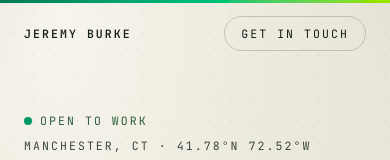
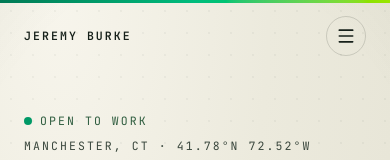
Before and after one commit to jburke860/portfolio, a Next.js app: page / in a window 390 px wide. Shown: the top 160 px of the page. Built offline with nearby package versions, Linux system fonts and the light colour scheme.

Commit message:
Add mobile hamburger nav menu

```diff
--- a/components/site/site-nav.tsx
+++ b/components/site/site-nav.tsx
@@ -1,6 +1,7 @@
 "use client";
 
 import { useEffect, useState } from "react";
+import { Menu, X } from "lucide-react";
 
 const LINKS = [
   { id: "work", label: "Work" },
@@ -13,6 +14,7 @@ const LINKS = [
 export function SiteNav({ name }: { name: string }) {
   const [scrolled, setScrolled] = useState(false);
   const [active, setActive] = useState<string>("");
+  const [open, setOpen] = useState(false);
 
   useEffect(() => {
     const onScroll = () => setScrolled(window.scrollY > 24);
@@ -37,10 +39,29 @@ export function SiteNav({ name }: { name: string }) {
     return () => observer.disconnect();
   }, []);
 
+  // Close the mobile menu on Escape, and auto-close once we cross into the
+  // desktop breakpoint (where the full nav takes over).
+  useEffect(() => {
+    if (!open) return;
+    const onKey = (e: KeyboardEvent) => {
+      if (e.key === "Escape") setOpen(false);
+    };
+    const mq = window.matchMedia("(min-width: 768px)");
+    const onChange = () => {
+      if (mq.matches) setOpen(false);
+    };
+    window.addEventListener("keydown", onKey);
+    mq.addEventListener("change", onChange);
+    return () => {
+      window.removeEventListener("keydown", onKey);
+      mq.removeEventListener("change", onChange);
+    };
+  }, [open]);
+
   return (
     <header
       className={`fixed inset-x-0 top-0 z-40 transition-all duration-300 ${
-        scrolled
+        scrolled || open
           ? "border-b border-line/70 bg-paper/80 backdrop-blur-md"
           : "border-b border-transparent bg-transparent"
       }`}
@@ -49,6 +70,7 @@ export function SiteNav({ name }: { name: string }) {
         <a
           href="#top"
           className="label-mono font-semibold text-ink transition hover:text-pine"
+          onClick={() => setOpen(false)}
         >
           {name}
         </a>
@@ -78,11 +100,59 @@ export function SiteNav({ name }: { name: string }) {
 
         <a
           href="#contact"
-          className="label-mono rounded-full border border-ink/20 px-4 py-2 text-ink transition hover:border-pine hover:bg-pine hover:text-paper"
+          className="label-mono hidden rounded-full border border-ink/20 px-4 py-2 text-ink transition hover:border-pine hover:bg-pine hover:text-paper md:inline-block"
         >
           Get in touch
         </a>
+
+        {/* Mobile menu toggle */}
+        <button
+          type="button"
+          aria-label={open ? "Close menu" : "Open menu"}
+          aria-expanded={open}
+          aria-controls="mobile-menu"
+          onClick={() => setOpen((v) => !v)}
+          className="grid size-10 place-items-center rounded-full border border-ink/15 text-ink transition hover:border-pine hover:text-pine focus-visible:outline focus-visible:outline-2 focus-visible:outline-offset-2 focus-visible:outline-pine md:hidden"
+        >
+          {open ? (
+            <X aria-hidden="true" size={20} strokeWidth={2} />
+          ) : (
+            <Menu aria-hidden="true" size={20} strokeWidth={2} />
+          )}
+        </button>
       </nav>
+
+      {/* Mobile menu panel */}
+      <div
+        id="mobile-menu"
+        className={`overflow-hidden border-line/70 bg-paper/95 backdrop-blur-md transition-[max-height] duration-300 ease-out md:hidden ${
+          open ? "max-h-96 border-t" : "max-h-0"
+        }`}
+      >
+        <div className="mx-auto flex max-w-6xl flex-col gap-1 px-6 py-4">
+          {LINKS.map((link) => (
+            <a
+              key={link.id}
+              href={`#${link.id}`}
+              onClick={() => setOpen(false)}
+              className={`rounded-lg px-3 py-3 text-base transition-colors ${
+                active === link.id
+                  ? "bg-paper-2/70 text-ink"
+                  : "text-ink-soft hover:bg-paper-2/50 hover:text-pine"
+              }`}
+            >
+              {link.label}
+            </a>
+          ))}
+          <a
+            href="#contact"
+            onClick={() => setOpen(false)}
+            className="mt-2 rounded-full bg-ink px-4 py-3 text-center text-sm font-semibold text-paper transition hover:bg-pine"
+          >
+            Get in touch
+          </a>
+        </div>
+      </div>
     </header>
   );
 }
```
